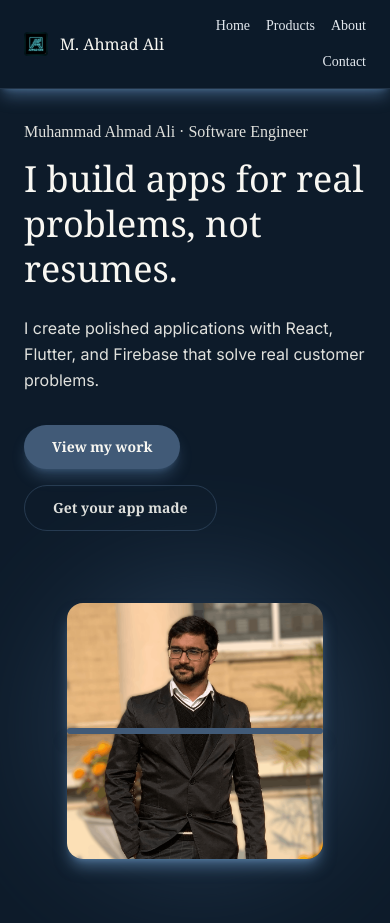
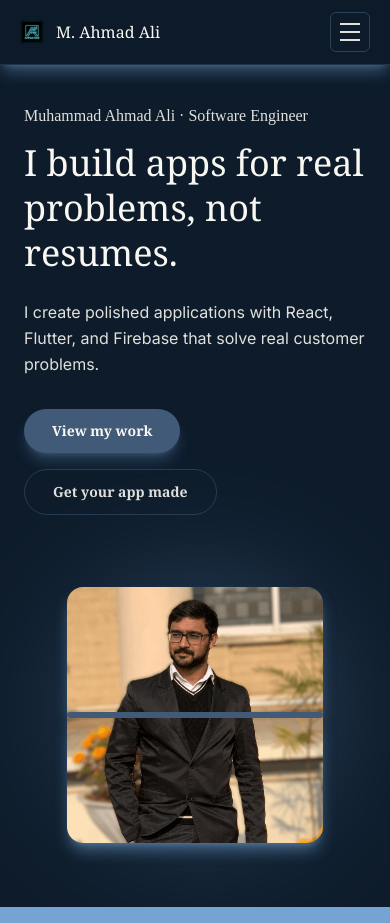
Before and after one commit to ahmadali777/portfolio, a React (Vite) app: page / in a window 390 px wide. Built offline with nearby package versions, Linux system fonts and the light colour scheme; a web font is replaced by a local one.

Commit message:
responsive navbar

```diff
--- a/src/App.jsx
+++ b/src/App.jsx
@@ -9,7 +9,7 @@ function App() {
   return (
     <div className="min-h-screen flex flex-col overflow-x-hidden overflow-y-auto bg-brand-600 text-brand-50">
       <Navbar />
-      <main className="flex-1 min-h-0 overflow-visible pt-20 sm:pt-24">
+      <main className="flex-1 min-h-0 overflow-visible pt-16 sm:pt-20">
         <Routes>
           <Route path="/" element={<Home />} />
           <Route path="/products" element={<ProductsHub />} />
--- a/src/components/Navbar.jsx
+++ b/src/components/Navbar.jsx
@@ -4,6 +4,7 @@ import favicon from '../assets/favicon_io/favicon-32x32.png'
 
 function Navbar() {
   const [hidden, setHidden] = useState(false)
+  const [menuOpen, setMenuOpen] = useState(false)
   const lastY = useRef(0)
 
   useEffect(() => {
@@ -26,16 +27,31 @@ function Navbar() {
         hidden ? '-translate-y-full' : 'translate-y-0'
       }`}
     >
-      <div className="flex flex-row items-center justify-between gap-4 px-6 py-4 sm:px-8">
+      <div className="relative mx-auto flex max-w-7xl items-center justify-between px-5 py-3 sm:px-8 sm:py-4">
         <Link to="/" className="flex items-center gap-3 text-brand-50 whitespace-nowrap">
           <img src={favicon} alt="M. Ahmad Ali logo" className="h-6 w-6 rounded-sm" />
           <span className="font-heading text-base sm:text-lg">M. Ahmad Ali</span>
         </Link>
-        <div className="flex flex-wrap justify-end gap-4 font-body text-sm text-brand-200 sm:justify-end sm:gap-6 sm:whitespace-nowrap">
-          <Link to="/" className="hover:text-brand-50">Home</Link>
-          <Link to="/products" className="hover:text-brand-50">Products</Link>
-          <Link to="/about" className="hover:text-brand-50">About</Link>
-          <Link to="/contact" className="hover:text-brand-50">Contact</Link>
+        <button
+          type="button"
+          aria-label={menuOpen ? 'Close navigation menu' : 'Open navigation menu'}
+          aria-expanded={menuOpen}
+          aria-controls="primary-navigation"
+          onClick={() => setMenuOpen((open) => !open)}
+          className="flex h-10 w-10 items-center justify-center rounded-md border border-brand-400/60 text-brand-100 transition-colors hover:bg-brand-500 focus-visible:outline-2 focus-visible:outline-offset-2 focus-visible:outline-brand-50 sm:hidden"
+        >
+          <span className="sr-only">Menu</span>
+          <span aria-hidden="true" className="flex w-5 flex-col gap-1.5">
+            <span className={`h-0.5 w-full bg-current transition-transform ${menuOpen ? 'translate-y-2 rotate-45' : ''}`} />
+            <span className={`h-0.5 w-full bg-current transition-opacity ${menuOpen ? 'opacity-0' : ''}`} />
+            <span className={`h-0.5 w-full bg-current transition-transform ${menuOpen ? '-translate-y-2 -rotate-45' : ''}`} />
+          </span>
+        </button>
+        <div id="primary-navigation" className={`${menuOpen ? 'flex' : 'hidden'} absolute inset-x-0 top-full flex-col border-b border-brand-400/40 bg-brand-600/95 px-5 py-4 font-body text-sm text-brand-200 shadow-lg shadow-brand-900/30 backdrop-blur-xl sm:static sm:flex sm:flex-row sm:items-center sm:gap-6 sm:border-0 sm:bg-transparent sm:p-0 sm:shadow-none`}>
+          <Link to="/" onClick={() => setMenuOpen(false)} className="hover:text-brand-50">Home</Link>
+          <Link to="/products" onClick={() => setMenuOpen(false)} className="hover:text-brand-50">Products</Link>
+          <Link to="/about" onClick={() => setMenuOpen(false)} className="hover:text-brand-50">About</Link>
+          <Link to="/contact" onClick={() => setMenuOpen(false)} className="hover:text-brand-50">Contact</Link>
         </div>
       </div>
     </nav>
--- a/src/components/PageLayout.jsx
+++ b/src/components/PageLayout.jsx
@@ -1,6 +1,6 @@
 function PageLayout({ children, grid }) {
   return (
-    <section className="px-8 py-12">
+    <section className="px-5 py-8 sm:px-8 sm:py-12">
       <div className="grid gap-8 lg:grid-cols-[1.2fr_0.8fr] items-start">
         <div>{children}</div>
         {grid ? (
```
